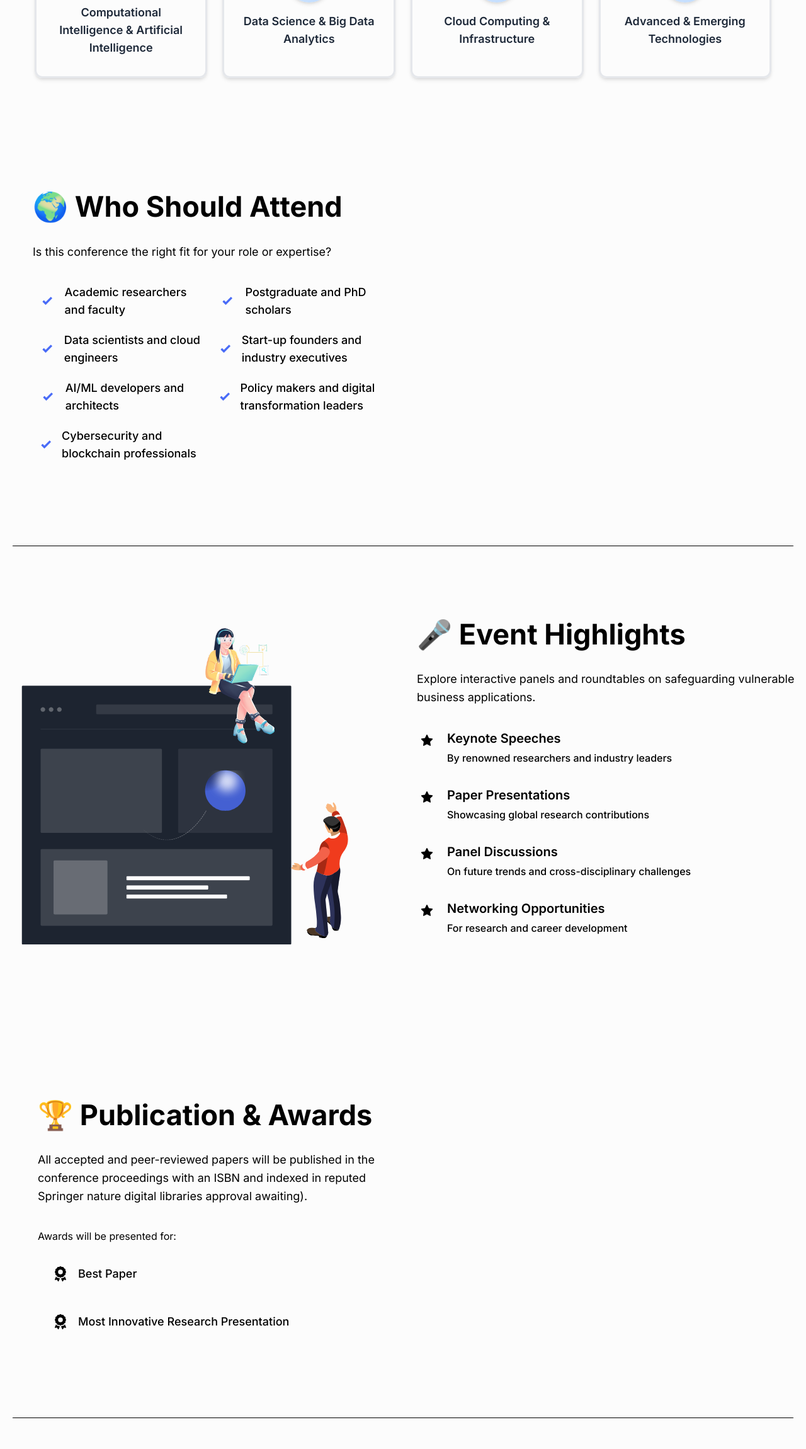
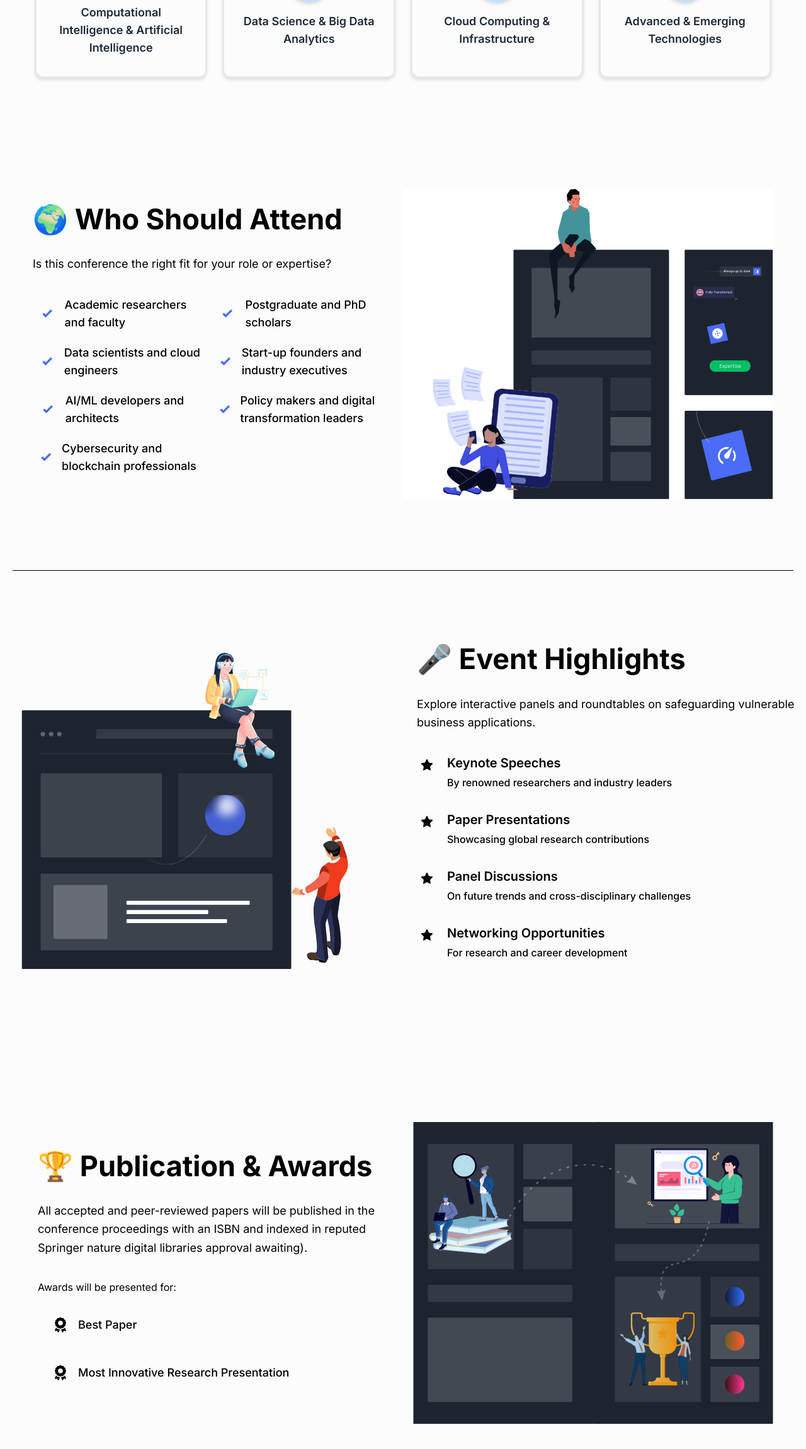
Before and after one commit to KartikTulsian/iemnacdc, a Next.js app: page / in a window 1280 px wide. Shown: the part 6308-8608 px from the top of the page at 63% size. Built offline with nearby package versions, Linux system fonts and the light colour scheme.

Commit message:
changes in aboutsections

```diff
--- a/src/components/About/AboutSectionOne.tsx
+++ b/src/components/About/AboutSectionOne.tsx
@@ -51,7 +51,7 @@
 
             <div className="w-full pl-0 pr-4 lg:w-1/2">
               <div
-                className="wow fadeInUp relative mx-auto lg:mr-0 mt-10 lg:mt-0"
+                className="wow fadeInUp relative mx-auto lg:mr-0 mt-6 lg:mt-0"
                 data-wow-delay=".2s"
               >
                 <Image
@@ -59,7 +59,7 @@
                   alt="about-image"
                   width={600}
                   height={600}
-                  className="mx-auto hidden dark:block dark:drop-shadow-none lg:ml-0"
+                  className="mx-auto drop-shadow-three lg:ml-0"
                 />
               </div>
 
--- a/src/components/About/AboutSectionThree.tsx
+++ b/src/components/About/AboutSectionThree.tsx
@@ -52,7 +52,7 @@
 
             <div className="w-full pl-4 pr-4 lg:w-1/2">
               <div
-                className="wow fadeInUp relative mx-auto lg:mr-0 mt-10 lg:mt-0"
+                className="wow fadeInUp relative mx-auto lg:mr-0 mt-6 lg:mt-0"
                 data-wow-delay=".2s"
               >
                 <Image
@@ -60,7 +60,7 @@
                   alt="about-image"
                   width={600}
                   height={600}
-                  className="mx-auto hidden dark:block dark:drop-shadow-none lg:ml-0"
+                  className="mx-auto drop-shadow-three lg:ml-0"
                 />
               </div>
 
--- a/src/components/About/AboutSectionTwo.tsx
+++ b/src/components/About/AboutSectionTwo.tsx
@@ -42,7 +42,7 @@
         <div className="flex flex-col-reverse lg:flex-row items-center gap-11">
           {/* Image */}
           <div className="w-full lg:w-1/2">
-            <div className="relative w-full max-w-[600px] mx-auto lg:mr-0 mt-10 lg:mt-0">
+            <div className="relative w-full max-w-[600px] mx-auto lg:mr-0 mt-6 lg:mt-0">
               <Image
                 src="/images/about/about-image-dark-2.svg"
                 alt="about image"
```
